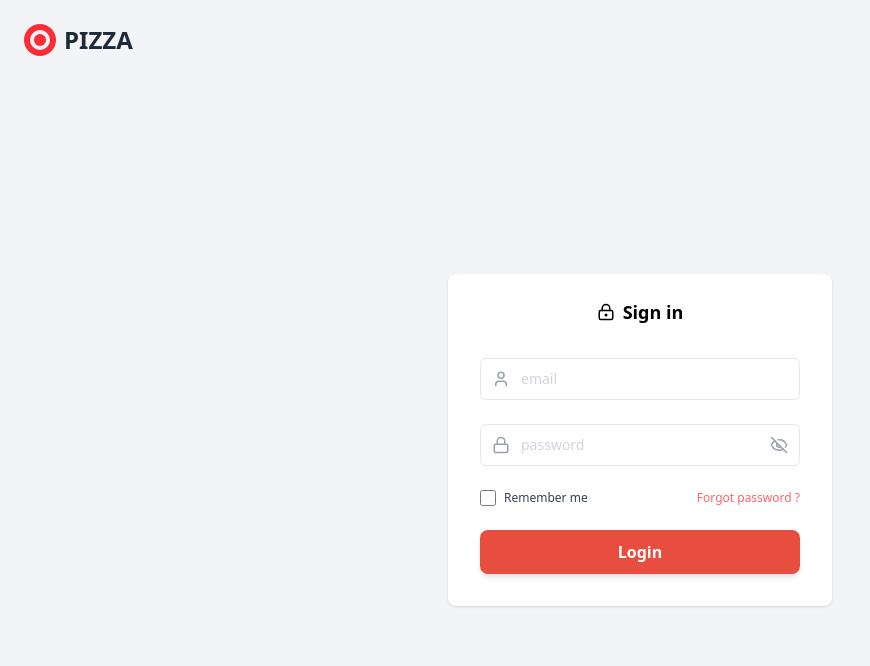
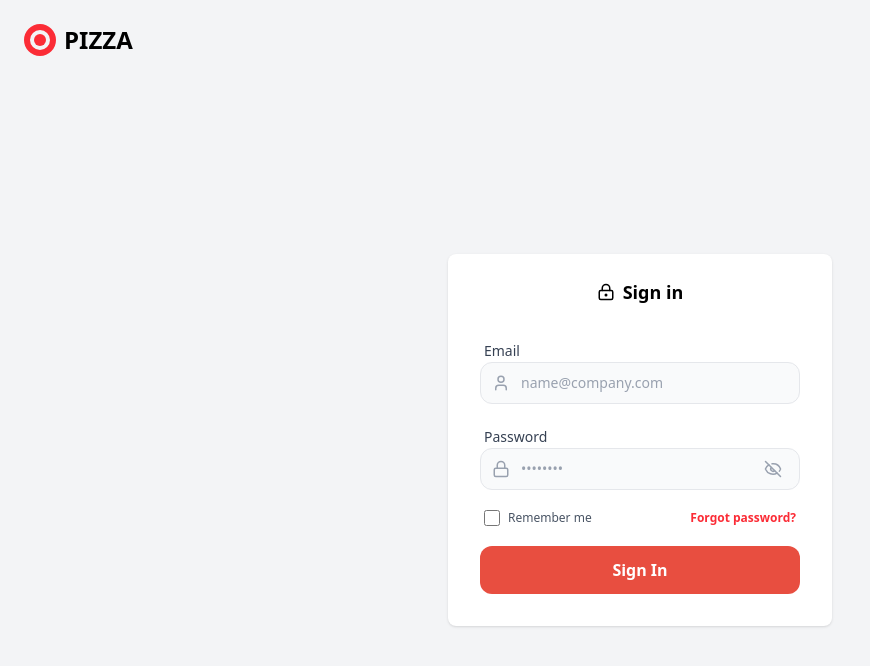
Before and after one commit to daniyalahmed21/Admin-ui, a React (Vite) app: page /login in a window 1280 px wide. Shown: the top 666 px of the page, without its empty margins (0-870 px from the left). Built offline with nearby package versions, Linux system fonts and the light colour scheme; no server answers.

Commit message:
improved login ui

```diff
--- a/package.json
+++ b/package.json
@@ -21,7 +21,8 @@
     "react-hook-form": "^7.71.1",
     "react-router": "^7.13.0",
     "tailwindcss": "^4.1.18",
-    "zod": "^4.3.6"
+    "zod": "^4.3.6",
+    "zustand": "^5.0.11"
   },
   "devDependencies": {
     "@eslint/js": "^9.39.1",
--- a/src/features/auth/components/login-form.tsx
+++ b/src/features/auth/components/login-form.tsx
@@ -1,7 +1,7 @@
 import { useState } from "react";
 import { useForm } from "react-hook-form";
 import { zodResolver } from "@hookform/resolvers/zod";
-import { Eye, EyeOff, Lock, User } from "lucide-react";
+import { Eye, EyeOff, Lock, User, Loader2 } from "lucide-react";
 import { loginSchema, type LoginFormData } from "@/features/auth/schemas/login.schema";
 import { useLogin } from "@/features/auth/hooks/use-login";
 
@@ -24,96 +24,104 @@ const LoginForm = ({ onSuccess }: LoginFormProps) => {
 
     const onSubmit = (data: LoginFormData) => {
         mutate(data, {
-            onSuccess: () => {
-                onSuccess?.();
-            },
+            onSuccess: () => onSuccess?.(),
         });
     };
 
     return (
-        <form onSubmit={handleSubmit(onSubmit)} className="space-y-6">
-            {/* Username / Email */}
-            <div>
-                <div className="relative">
-                    <User
-                        className="absolute left-3 top-1/2 -translate-y-1/2 text-gray-400"
-                        size={18}
-                    />
+        <form onSubmit={handleSubmit(onSubmit)} className="space-y-5">
+            {/* Email Field */}
+            <div className="space-y-1.5">
+                <label className="text-sm font-medium text-gray-700 ml-1">Email</label>
+                <div className="relative group">
+                    <div className="absolute left-3 top-1/2 -translate-y-1/2 text-gray-400 group-focus-within:text-red-500 transition-colors">
+                        <User size={18} />
+                    </div>
                     <input
                         {...register("email")}
                         type="email"
-                        placeholder="email"
+                        placeholder="name@company.com"
                         autoComplete="username"
-                        className="w-full pl-10 pr-4 py-2.5 border border-gray-200 rounded-md
-                     focus:outline-none focus:ring-1 focus:ring-red-400
-                     placeholder-gray-300 text-sm"
+                        className="w-full pl-10 pr-4 py-2.5 bg-gray-50 border border-gray-200 rounded-xl
+                                 focus:bg-white focus:outline-none focus:ring-2 focus:ring-red-500/20 focus:border-red-500
+                                 transition-all duration-200 placeholder:text-gray-400 text-sm"
                     />
-
                 </div>
                 {errors.email && (
-                    <p className="text-xs text-red-500 mt-1">
-                        {errors.email.message}
-                    </p>
+                    <p className="text-[11px] font-medium text-red-500 ml-1">{errors.email.message}</p>
                 )}
             </div>
 
-
-            {/* Password */}
-            <div>
-                <div className="relative">
-                    <Lock
-                        className="absolute left-3 top-1/2 -translate-y-1/2 text-gray-400"
-                        size={18}
-                    />
+            {/* Password Field */}
+            <div className="space-y-1.5">
+                <label className="text-sm font-medium text-gray-700 ml-1">Password</label>
+                <div className="relative group">
+                    <div className="absolute left-3 top-1/2 -translate-y-1/2 text-gray-400 group-focus-within:text-red-500 transition-colors">
+                        <Lock size={18} />
+                    </div>
                     <input
                         {...register("password")}
                         type={showPassword ? "text" : "password"}
-                        placeholder="password"
+                        placeholder="••••••••"
                         autoComplete="current-password"
-                        className="w-full pl-10 pr-10 py-2.5 border border-gray-200 rounded-md
-                     focus:outline-none focus:ring-1 focus:ring-red-400
-                     placeholder-gray-300 text-sm"
+                        className="w-full pl-10 pr-12 py-2.5 bg-gray-50 border border-gray-200 rounded-xl
+                                 focus:bg-white focus:outline-none focus:ring-2 focus:ring-red-500/20 focus:border-red-500
+                                 transition-all duration-200 placeholder:text-gray-400 text-sm"
                     />
                     <button
                         type="button"
                         onClick={() => setShowPassword((v) => !v)}
-                        className="absolute right-3 top-1/2 -translate-y-1/2 text-gray-400 cursor-pointer"
+                        className="absolute right-3 top-1/2 -translate-y-1/2 p-1.5 text-gray-400
+                                 hover:text-gray-600 transition-colors rounded-md"
                     >
                         {showPassword ? <Eye size={18} /> : <EyeOff size={18} />}
                     </button>
                 </div>
                 {errors.password && (
-                    <p className="text-xs text-red-500 mt-1">
-                        {errors.password.message}
-                    </p>
+                    <p className="text-[11px] font-medium text-red-500 ml-1">{errors.password.message}</p>
                 )}
             </div>
 
-            <div className="flex items-center justify-between text-xs font-medium">
-                <label className="flex items-center gap-2 cursor-pointer text-gray-700">
-                    <input type="checkbox" className="w-4 h-4 rounded border-gray-300 accent-red-500" />
-                    <span>Remember me</span>
+            <div className="flex items-center justify-between px-1">
+                <label className="flex items-center gap-2 cursor-pointer group">
+                    <input
+                        type="checkbox"
+                        className="w-4 h-4 rounded border-gray-300 text-red-500 focus:ring-red-500 cursor-pointer accent-red-500"
+                    />
+                    <span className="text-xs text-gray-600 group-hover:text-gray-900 transition-colors">Remember me</span>
                 </label>
-                <a href="#" className="text-red-400 hover:text-red-500 transition-colors">Forgot password ?</a>
+                <a href="#" className="text-xs font-semibold text-red-500 hover:text-red-600 transition-colors">
+                    Forgot password?
+                </a>
             </div>
 
-            {/* API Error */}
+            {/* API Error Message */}
             {isError && (
-                <p className="text-xs text-red-500 text-center">
-                    Invalid email or password
-                </p>
+                <div className="bg-red-50 border border-red-100 p-3 rounded-lg">
+                    <p className="text-xs text-red-600 text-center font-medium">
+                        Invalid email or password. Please try again.
+                    </p>
+                </div>
             )}
 
-            {/* Submit */}
+            {/* Submit Button */}
             <button
                 type="submit"
                 disabled={isPending}
                 className="w-full bg-[#E84E40] hover:bg-red-600 text-white
-                   font-semibold py-2.5 rounded-lg shadow-md
-                   transition-all active:scale-[0.98]
-                   disabled:opacity-60 disabled:cursor-not-allowed"
+                         font-bold py-3 rounded-xl
+                         transition-all duration-200 active:scale-[0.98]
+                         disabled:opacity-70 disabled:cursor-not-allowed
+                         flex items-center justify-center gap-2 mt-2"
             >
-                {isPending ? "Signing in..." : "Login"}
+                {isPending ? (
+                    <>
+                        <Loader2 size={18} className="animate-spin" />
+                        <span>Verifying...</span>
+                    </>
+                ) : (
+                    "Sign In"
+                )}
             </button>
         </form>
     );
--- a/src/shared/components/logo.tsx
+++ b/src/shared/components/logo.tsx
@@ -5,7 +5,7 @@ const Logo = () => {
             <div className="w-8 h-8 rounded-full border-[6px] border-red-500 flex items-center justify-center">
                 <div className="w-3 h-3 bg-red-500 rounded-full" />
             </div>
-            <span className="font-black text-2xl text-gray-800">PIZZA</span>
+            <span className="font-black text-2xl ">PIZZA</span>
         </div>
     )
 }
```
Also changed, not shown: 1 other file (tests, documents, lock files or other folders).
